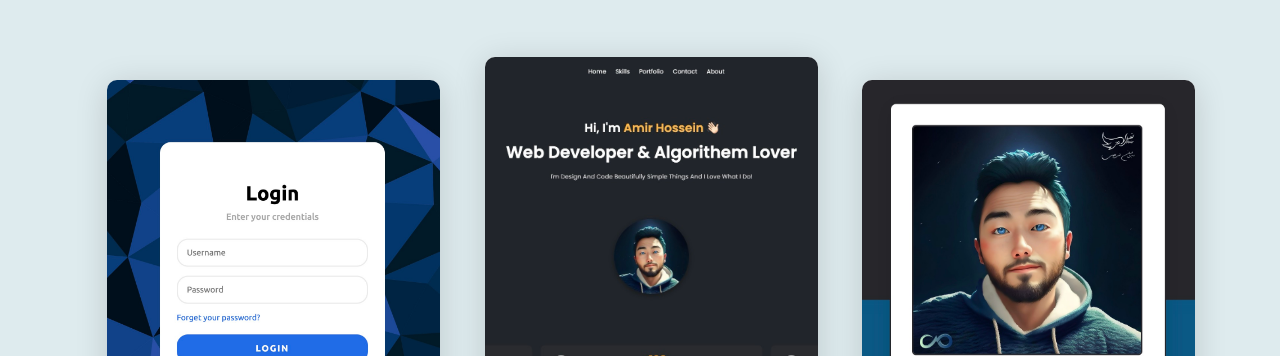
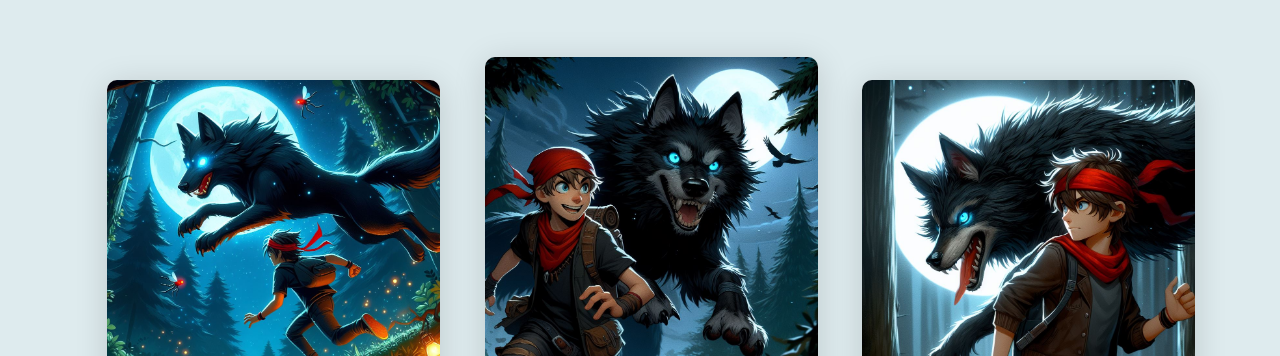
Before and after one commit to Amir83Nasr/Portfolio-02, a plain HTML site: page index.html in a window 1280 px wide. Shown: the part 2019-2375 px from the top of the page. Drawn offline with nearby package versions, Linux system fonts and the light colour scheme.

Commit message:
Pictures

```diff
--- a/index.html
+++ b/index.html
@@ -103,7 +103,7 @@
         <div class="portfo-items">
             <a href="https://amir83nasr.github.io/LoginPanel1">
                 <div class="item">
-                    <img src="image/Login Panel.jpg">
+                    <img src="image/02.jpeg">
                     <div class="info">
                         <h4>Login Panel</h4>
                         <p>Quasi quae quo explicabo eius laborum fugiat, facere laudantium repellendus, tenetur mollitia tempore, debitis temporibus suscipit.</p>
@@ -113,7 +113,7 @@
             </a>
             <a href="https://amir83nasr.github.io/Portfolio-01">
                 <div class="item">
-                    <img src="image/Portfolio 01.jpg">
+                    <img src="image/03.jpeg">
                     <div class="info">
                         <h4>Portfolio #01</h4>
                         <p>Lorem ipsum dolor sit amet consectetur adipisicing elit. Quasi quae quo explicabo eius laborum fugiat, facere laudantium repellendus, tenetur mollitia tempore, debitis temporibus suscipit! Nesciunt molestias alias ipsum laudantium totam.</p>
@@ -123,7 +123,7 @@
             </a>
             <a href="https://amir83nasr.github.io/ColorPicker">
                 <div class="item">
-                    <img src="image/Color Picker.jpg">
+                    <img src="image/04.jpeg">
                     <div class="info">
                         <h4>Color Picker</h4>
                         <p>Quasi quae quo explicabo eius laborum fugiat, facere laudantium repellendus, tenetur mollitia tempore, debitis temporibus suscipit.</p>
```
